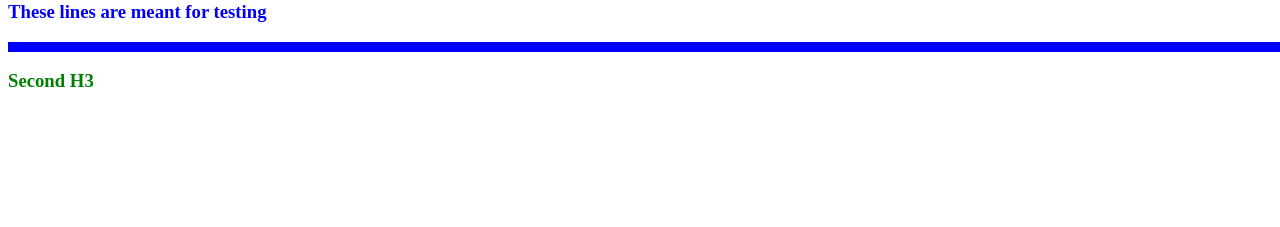
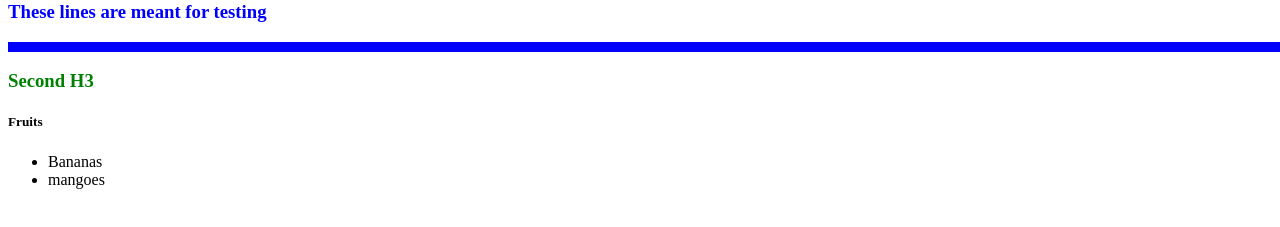
Before and after one commit to devnoorfatima/sass, a plain HTML site: page index.html in a window 1280 px wide. Shown: the part 79-306 px from the top of the page. Drawn offline with Linux system fonts and the light colour scheme.

Commit message:
Practised basics of SASS and it's compiling.

```diff
--- a/index.html
+++ b/index.html
@@ -18,5 +18,12 @@
   <div id="second">
     <h3>Second H3</h3>
   </div>
+  <div>
+    <h5 id="fruits" >Fruits</h5>
+    <ul>
+      <li>Bananas</li>
+      <li>mangoes</li>
+    </ul>
+  </div>
 </body>
 </html>
--- a/sass/style.scss
+++ b/sass/style.scss
@@ -21,3 +21,8 @@ $myFontSize: 18px;
 #second{
     color: $secondary-color;
 }
+#fruits{
+    ul{
+        color:$secondary-color;
+    }
+}
```
